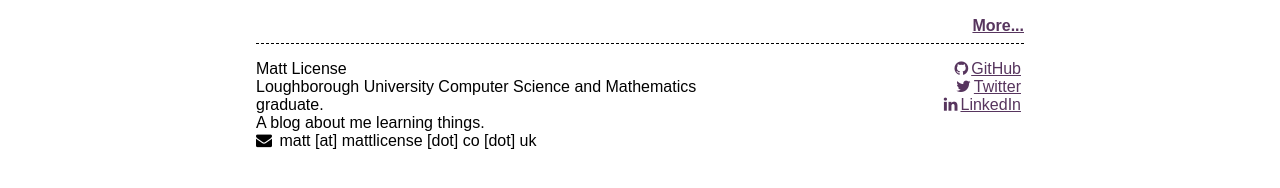
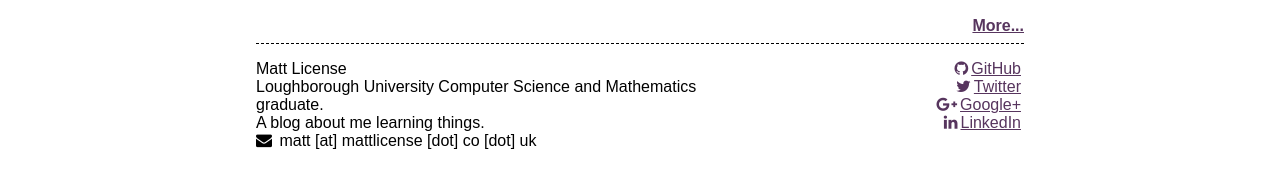
Before and after one commit to MattLicense/blog, a Jekyll site: the page built from index.html, in a window 1280 px wide. Shown: the part 371-559 px from the top of the page. Built offline with Jekyll 4.4.1, drawn with Linux system fonts in a browser that asks for light colours; nearby versions of some CDN libraries; some web fonts are replaced; Markdown is read by kramdown in place of the engine named in the settings.

Commit message:
Adding Google Author verification

```diff
--- a/_includes/footer.html
+++ b/_includes/footer.html
@@ -11,6 +11,7 @@
             <p class="external">
               <a href="https://github.com/MattLicense"><span class="fa fa-github"></span>GitHub</a>
               <a href="https://twitter.com/MattLicense"><span class="fa fa-twitter"></span>Twitter</a>
+              <a href="https://www.google.com/+MatthewLicense?rel=author"><span class="fa fa-google-plus"></span>Google+</a>
               <a href="http://www.linkedin.com/pub/matt-license/40/955/3a2"><span class="fa fa-linkedin"></span>LinkedIn</a>
             </p>
           </div>
```
